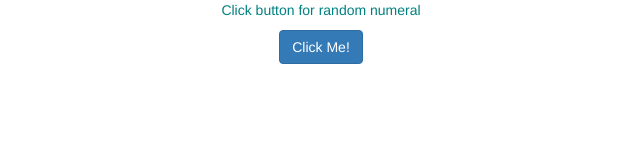
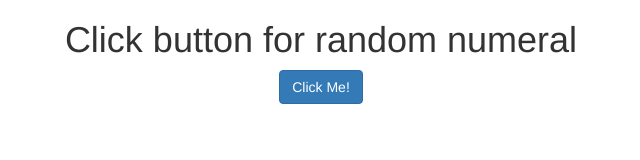
Before and after one commit to laierr/hebrew_numerals, a website: page index.html in a window 1280 px wide. Shown: the whole page, without its empty margins (319-959 px from the left). Drawn offline with Linux system fonts and the light colour scheme.

Commit message:
final touches

```diff
--- a/css/custom.css
+++ b/css/custom.css
@@ -1,8 +1,5 @@
-p {
-	color: #008080;
+h1{
+	color: #000000;
+	text-size: 80px;
 	text-align: center;
 }
-
-.container {
-	align: center;
-}
--- a/custom.css
+++ /dev/null
@@ -1,4 +0,0 @@
-p {
-	color: #ff00ff;
-	text-align: center;
-}
--- a/index.html
+++ b/index.html
@@ -12,7 +12,7 @@
 </head>
 <body>
 	<div id="main">
-		<p id="numeral">Click button for random numeral</p>
+		<h1 id="numeral">Click button for random numeral</h1>
 	</div>
 	<div calss="button" style="text-align:center">
 		<button class="btn btn-primary" type="button" onclick="buttonClick(Math.floor((Math.random() * 999)))" align="center">Click Me!</button>
```
Also changed, not shown: 1 other file.
